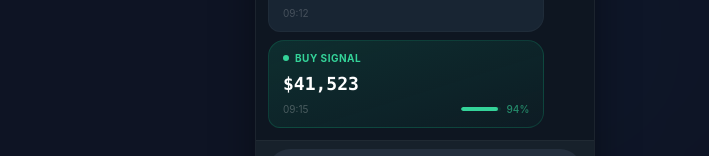
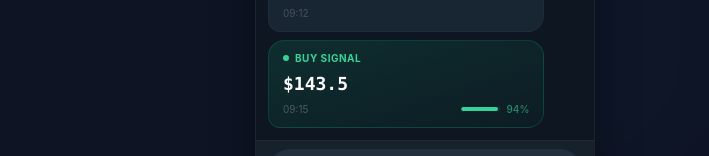
Before and after one commit to ag-algolab/ag-algolab.github.io, a React (Vite) app: page / in a window 1280 px wide. Shown: the part 2756-2912 px from the top of the page, without its empty margins (215-924 px from the left). Built offline with nearby package versions, Linux system fonts and the light colour scheme.

Commit message:
Update App.jsx

```diff
--- a/src/App.jsx
+++ b/src/App.jsx
@@ -71,22 +71,22 @@ function BTCScannerChart() {
   const [phase, setPhase] = useState('scanning');
 
   const candles = [
-    { o: 42100, c: 42650, h: 42900, l: 41950 },
-    { o: 42650, c: 43200, h: 43450, l: 42500 },
-    { o: 43200, c: 42400, h: 43300, l: 42200 },
-    { o: 42400, c: 41680, h: 42550, l: 41520 },
-    { o: 41680, c: 42300, h: 42500, l: 41600 },
-    { o: 42300, c: 43100, h: 43300, l: 42200 },
-    { o: 43100, c: 44200, h: 44500, l: 43000 },
-    { o: 44200, c: 45400, h: 45800, l: 44100 },
-    { o: 45400, c: 46100, h: 46400, l: 45200 },
-    { o: 46100, c: 45200, h: 46200, l: 45000 },
-    { o: 45200, c: 44100, h: 45400, l: 43900 },
-    { o: 44100, c: 43200, h: 44300, l: 43000 },
-    { o: 43200, c: 42100, h: 43400, l: 41900 },
-    { o: 42100, c: 43000, h: 43200, l: 42000 },
-    { o: 43000, c: 44100, h: 44400, l: 42900 },
-    { o: 44100, c: 44800, h: 45100, l: 43950 },
+    { o: 142.1, c: 142.6, h: 142.9, l: 141.9 },
+    { o: 142.6, c: 143.2, h: 143.4, l: 142.5 },
+    { o: 143.2, c: 142.4, h: 143.3, l: 142.2 },
+    { o: 142.4, c: 141.6, h: 142.5, l: 141.5 },
+    { o: 141.6, c: 142.3, h: 142.5, l: 141.6 },
+    { o: 142.3, c: 143.1, h: 143.3, l: 142.2 },
+    { o: 143.1, c: 144.2, h: 144.5, l: 143.0 },
+    { o: 144.2, c: 145.4, h: 145.8, l: 144.1 },
+    { o: 145.4, c: 146.1, h: 146.4, l: 145.2 },
+    { o: 146.1, c: 145.2, h: 146.2, l: 145.0 },
+    { o: 145.2, c: 144.1, h: 145.4, l: 143.9 },
+    { o: 144.1, c: 143.2, h: 144.3, l: 143.0 },
+    { o: 143.2, c: 142.1, h: 143.4, l: 141.9 },
+    { o: 142.1, c: 143.0, h: 143.2, l: 142.0 },
+    { o: 143.0, c: 144.1, h: 144.4, l: 142.9 },
+    { o: 144.1, c: 144.8, h: 145.1, l: 143.9 },
   ];
 
   const extremes = [
@@ -382,8 +382,8 @@ function TelegramAlerts() {
   const allMessages = [
   { id: 1, type: 'info', text: '🟢 Algorithm started — Scanning market...', time: '09:00' },
   { id: 2, type: 'info', text: '⚡ High volatility detected — Be ready, opportunity might appear', time: '09:12' },
-  { id: 3, type: 'buy', price: '41,523', confidence: 94, time: '09:15' },
-  { id: 4, type: 'sell', price: '46,189', confidence: 91, time: '14:47' },
+  { id: 3, type: 'buy', price: '143.5', confidence: 94, time: '09:15' },
+  { id: 4, type: 'sell', price: '150.1', confidence: 91, time: '14:45' },
 ];
 
   useEffect(() => {
@@ -789,7 +789,7 @@ function Home() {
               <p className="text-lg text-[#8b9dc3] max-w-2xl mx-auto leading-relaxed">
                 Proprietary AI scans Bitcoin price action in real-time, identifying
                 <span className="bg-clip-text text-transparent bg-gradient-to-r from-cyan-400 via-purple-400 to-pink-400 font-medium">
-                  high-probability turning points
+                   high-probability turning points
                 </span> before they happen. The model sees patterns invisible to traditional analysis.
               </p>
 
```
